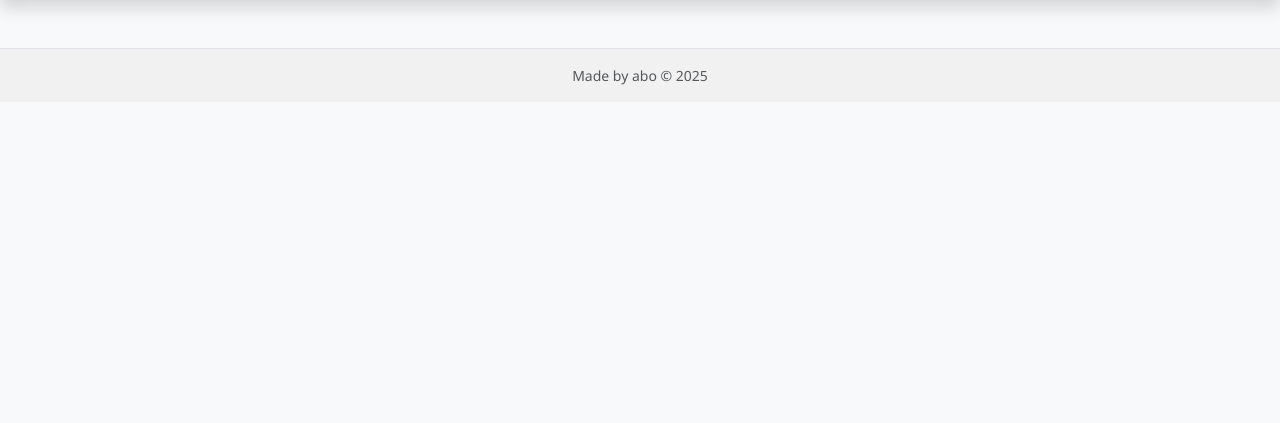
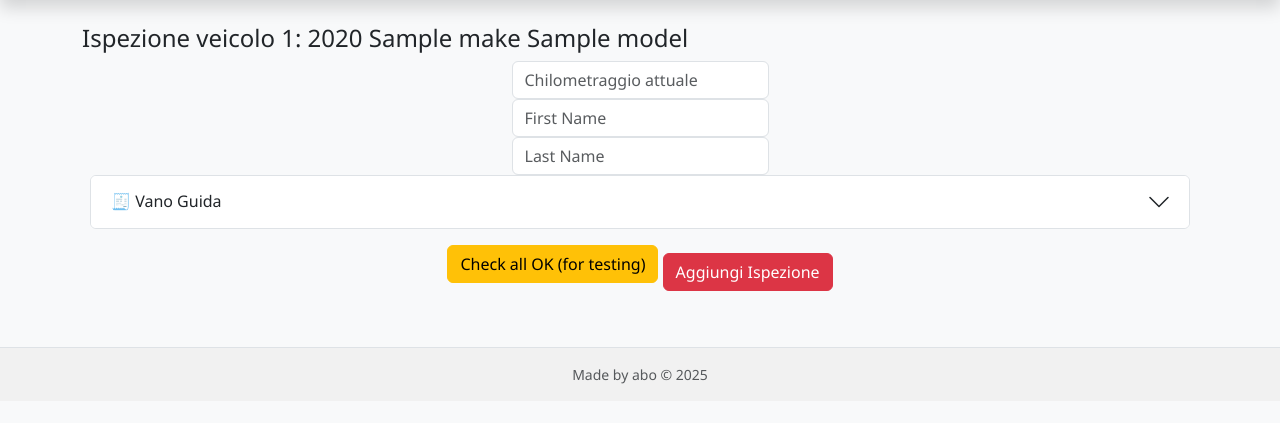
Before and after one commit to abotabo007/check-list4, a Flask app: template fleets/templates/inspection.html in a window 1280 px wide. Shown: the part 56-479 px from the top of the page. Run offline with Flask 2, Linux system fonts and the light colour scheme; the template is opened without the code that fills it: most values are stand-ins (such as "Sample title", 1, 10 or a date in 2020).

Commit message:
funzionantemetacheckdivise

```diff
--- a/fleets/templates/inspection.html
+++ b/fleets/templates/inspection.html
@@ -2,6 +2,7 @@
 {% extends "layout.html" %}
 {% block title %}Nuova Ispezione{% endblock %}
 {% block main %}
+<!-- {{ v }} -->
 {% if not vehicle %}
 <h4>Seleziona un veicolo da ispezionare</h4>
 <form action="/inspection" method="get">
@@ -15,7 +16,7 @@
     </div>
     <button class="btn btn-danger" type="submit">Ispeziona</button>
 </form>
-{% elif v["v_id"] == 0 %}
+{% elif v is defined and (v["vin"] == "ambulanza" or v["vin"] == "mezzo_1") %}
 <h4>Ispezione veicolo {{ v["number"] }}: {{ v["year"] }} {{ v["make"] }} {{ v["model"] }}</h4>
 <div style="text-align:center; max-width:1100px; margin: auto;">
 <form action="/inspection" method="post">
@@ -755,12 +756,57 @@
 </div>
 
 
+
+
     <input type="hidden" name="date" value="{{ date }}">
     <p><strong>Data e ora dell'ispezione:</strong> {{ date }}</p>
     <button type="button" class="btn btn-warning mb-3" id="check-all-btn">Check all OK (for testing)</button>
     <button name="vehicle" class="btn btn-danger" type="submit" value="{{ v["v_id"] }}">Aggiungi Ispezione</button>
 </form>
 </div>
+
+{% else %}
+<h4>Ispezione veicolo {{ v["number"] }}: {{ v["year"] }} {{ v["make"] }} {{ v["model"] }}</h4>
+<div style="text-align:center; max-width:1100px; margin: auto;">
+<form action="/inspection" method="post">
+    <input required autocomplete="off" class="form-control mx-auto w-auto" id="miles" name="miles" placeholder="Chilometraggio attuale" type="number">
+    <input type="hidden" name="maintenance" value="0">
+    <input required autocomplete="off" class="form-control mx-auto w-auto" id="first_name" name="first_name" placeholder="First Name" type="text">
+    <input required autocomplete="off" class="form-control mx-auto w-auto" id="last_name" name="last_name" placeholder="Last Name" type="text">
+
+
+<div class="accordion mb-3" id="accordion-1">
+  <div class="accordion-item">
+    <h2 class="accordion-header" id="heading-1">
+      <button class="accordion-button collapsed" type="button" data-bs-toggle="collapse" data-bs-target="#collapse-1">
+        🧾 Vano Guida
+      </button>
+    </h2>
+    <div id="collapse-1" class="accordion-collapse collapse">
+      <div class="accordion-body">
+        <table class="table table-hover table-sm">
+          <tbody>
+            {% for ins in inspection[0:13] %}
+            <tr>
+              <td style="text-align:right;">{{ ins[3] }}</td>
+              <td><input required class="form-check-input" name="{{ ins[0] }}" type="radio" value=1> OK</td>
+              <td><input required class="form-check-input" name="{{ ins[0] }}" type="radio" value=0> Non OK</td>
+              <td><input required class="form-check-input" name="{{ ins[0] }}" type="radio" value=2> N/D</td>
+              <td><input class="form-control" name="{{ ins[1] }}" type="text" style="visibility:hidden"></td>
+            </tr>
+            {% endfor %}
+          </tbody>
+        </table>
+      </div>
+    </div>
+    </div>
+    </div>
+        {% for i in range(13, 179) %}
+            <input type="hidden" name="{{ inspection[i][0] }}" value="1">
+        {% endfor %}
+        <button type="button" class="btn btn-warning mb-3" id="check-all-btn">Check all OK (for testing)</button>
+        <button name="vehicle" class="btn btn-danger" type="submit" value="{{ v["v_id"] }}">Aggiungi Ispezione</button>
+    </form>
 
 <script>
 document.getElementById('check-all-btn').onclick = function() {
```
